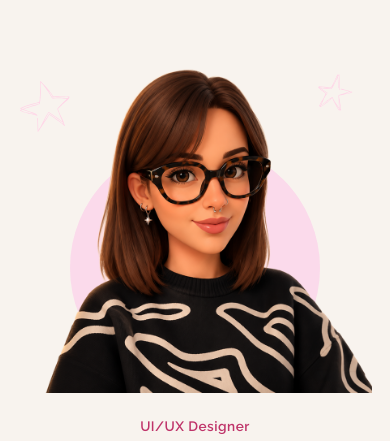
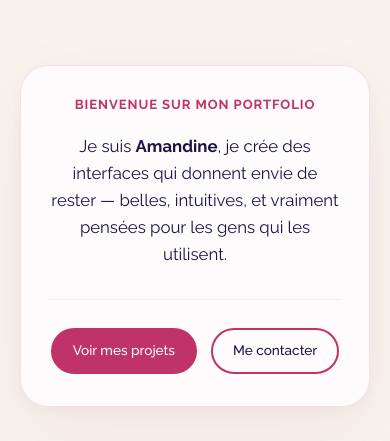
Before and after one commit to amandineascensio/Portfolio, a website: page index.html in a window 390 px wide. Shown: the part 67-508 px from the top of the page. Drawn offline with Linux system fonts and the light colour scheme.

Commit message:
updates hero

```diff
--- a/index.html
+++ b/index.html
@@ -416,13 +416,15 @@
         <img src="assets/svg/etoile-1.svg" alt="" class="hero__star hero__star--4" aria-hidden="true">
       </div>
 
-      <div class="hero__content">
-        <span class="hero__subtitle">UI/UX Designer</span>
-        <h1 class="hero__title">Amandine<br>Ascensio</h1>
-        <p class="hero__description" data-i18n="hero-desc">Je crée des interfaces qui donnent envie de rester — belles, intuitives, et vraiment pensées pour les gens qui les utilisent.</p>
-        <div class="hero__actions">
-          <a href="projets.html" class="btn btn--primary btn--lg" data-i18n="hero-cta-projects">Voir mes projets</a>
-          <a href="contact.html" class="btn btn--outline btn--lg" data-i18n="hero-cta-contact">Me contacter</a>
+      <!-- Bulle de dialogue : l'avatar accueille le visiteur -->
+      <div class="hero__bubble-wrap">
+        <div class="hero__bubble" role="region" aria-label="Présentation">
+          <p class="hero__bubble-greeting" data-i18n="bubble-greeting">Bienvenue sur mon portfolio</p>
+          <p class="hero__bubble-body" data-i18n="bubble-body">Je suis <strong>Amandine</strong>, je crée des interfaces qui donnent envie de rester — belles, intuitives, et vraiment pensées pour les gens qui les utilisent.</p>
+          <div class="hero__bubble-actions">
+            <a href="#projets" class="btn btn--primary btn--lg" data-i18n="hero-cta-projects">Voir mes projets</a>
+            <a href="contact.html" class="btn btn--outline btn--lg" data-i18n="hero-cta-contact">Me contacter</a>
+          </div>
         </div>
       </div>
     </div>
@@ -916,7 +918,7 @@
     (function() {
       var hero = document.querySelector('.hero');
       var apropos = document.querySelector('.apropos');
-      if (!hero || !apropos || window.innerWidth < 900) return;
+      if (!hero || !apropos || window.innerWidth <= 900) return;
       var locked = false;
       function snap(target) {
         locked = true;
@@ -1024,6 +1026,8 @@
         'nav-projects': 'Projets',
         'nav-contact': 'Contact',
         'hero-desc': 'Je crée des interfaces qui donnent envie de rester — belles, intuitives, et vraiment pensées pour les gens qui les utilisent.',
+        'bubble-greeting': 'Bienvenue sur mon portfolio',
+        'bubble-body': 'Je suis <strong>Amandine</strong>, je crée des interfaces qui donnent envie de rester — belles, intuitives, et vraiment pensées pour les gens qui les utilisent.',
         'hero-cta-projects': 'Voir mes projets',
         'hero-cta-contact': 'Me contacter',
         'about-title': 'À propos',
@@ -1089,6 +1093,8 @@
         'nav-projects': 'Projects',
         'nav-contact': 'Contact',
         'hero-desc': 'I design interfaces that make you want to stay — beautiful, intuitive, and genuinely built around the people who use them.',
+        'bubble-greeting': 'Welcome to my portfolio',
+        'bubble-body': 'I\'m <strong>Amandine</strong>, I design interfaces that make you want to stay — beautiful, intuitive, and genuinely built around the people who use them.',
         'hero-cta-projects': 'View my projects',
         'hero-cta-contact': 'Get in touch',
         'about-title': 'About',
--- a/style.css
+++ b/style.css
@@ -685,6 +685,35 @@ body.a11y-darkmode .projet-stats__col p {
   color: rgba(255, 255, 255, 0.75) !important;
 }
 
+/* Hero bubble – dark mode */
+body.a11y-darkmode .hero__bubble {
+  background: #2d1b4a;
+  border-color: rgba(191, 51, 105, 0.35);
+  box-shadow: 0 28px 72px rgba(0, 0, 0, 0.3), 0 4px 18px rgba(0, 0, 0, 0.15);
+}
+body.a11y-darkmode .hero__bubble::before {
+  background: #2d1b4a;
+  border-left-color: rgba(191, 51, 105, 0.35);
+  border-bottom-color: rgba(191, 51, 105, 0.35);
+}
+body.a11y-darkmode .hero__bubble-body {
+  color: rgba(255, 255, 255, 0.88);
+}
+body.a11y-darkmode .hero__bubble-body strong {
+  color: #ffffff;
+}
+body.a11y-darkmode .hero__bubble-actions {
+  border-top-color: rgba(191, 51, 105, 0.2);
+}
+body.a11y-darkmode .hero__bubble .btn--outline {
+  color: #ffffff;
+  border-color: rgba(255, 255, 255, 0.5);
+}
+body.a11y-darkmode .hero__bubble .btn--outline:hover {
+  color: var(--color-pink);
+  border-color: var(--color-pink);
+}
+
 /* Desaturate */
 body.a11y-desaturate {
   filter: grayscale(100%);
@@ -1335,30 +1364,46 @@ body.a11y-darkmode .back-btn:hover {
   position: absolute;
   z-index: 1;
   pointer-events: none;
+  will-change: transform;
 }
 
 .hero__star--1 {
   width: 110px;
   top: 12%;
   left: 0;
+  animation: star-float 9s ease-in-out infinite;
 }
 
 .hero__star--2 {
   width: 70px;
   top: 10%;
   right: 5%;
+  animation: star-float 9s ease-in-out infinite 1.5s;
 }
 
 .hero__star--3 {
   width: 55px;
   top: 38%;
   right: 0;
+  animation: star-float 9s ease-in-out infinite 0.8s;
 }
 
 .hero__star--4 {
   width: 40px;
   top: 10%;
   right: 25%;
+  animation: star-float 9s ease-in-out infinite 3s;
+}
+
+@keyframes star-float {
+  0%, 100% { transform: translateY(0) rotate(0deg); }
+  40%       { transform: translateY(-22px) rotate(20deg); }
+  70%       { transform: translateY(10px) rotate(-12deg); }
+}
+
+/* Respect du mode mouvement réduit */
+@media (prefers-reduced-motion: reduce) {
+  .hero__star { animation: none; }
 }
 
 /* ---- Contenu texte (droite) ---- */
@@ -1401,6 +1446,115 @@ body.a11y-darkmode .back-btn:hover {
   display: flex;
   gap: 16px;
   flex-wrap: wrap;
+}
+
+/* ===== HERO — BULLE DE DIALOGUE ===== */
+
+/* Wrapper flex (remplace hero__content, même alignement) */
+.hero__bubble-wrap {
+  flex: 1;
+  max-width: 500px;
+  min-width: 0;
+  align-self: center;
+  /* Légère remontée visuelle pour équilibrer avec l'avatar */
+  padding-bottom: 20vh;
+}
+
+/* La bulle */
+.hero__bubble {
+  position: relative;
+  isolation: isolate; /* garantit la gestion du z-index de la queue */
+  background: #FFFBFD;
+  border: 1px solid rgba(191, 51, 105, 0.14);
+  border-radius: 28px;
+  padding: 40px 44px;
+  box-shadow:
+    0 28px 72px rgba(191, 51, 105, 0.07),
+    0 4px 18px rgba(0, 0, 0, 0.04);
+  animation: hero-bubble-in 0.7s cubic-bezier(0.34, 1.1, 0.64, 1) 0.3s both;
+}
+
+/* Queue gauche — pointe vers l'avatar
+   Technique : carré pivoté 45°, border-left + border-bottom visibles,
+   z-index:-1 le place derrière le fond de la bulle qui masque la partie intérieure */
+.hero__bubble::before {
+  content: '';
+  position: absolute;
+  left: -10px;
+  top: 46px;
+  width: 20px;
+  height: 20px;
+  background: #FFFBFD;
+  border-left: 1px solid rgba(191, 51, 105, 0.14);
+  border-bottom: 1px solid rgba(191, 51, 105, 0.14);
+  transform: rotate(45deg);
+  border-radius: 0 0 0 3px;
+  z-index: -1;
+}
+
+/* Ligne rose fine au-dessus du texte de bienvenue */
+.hero__bubble::after {
+  content: '';
+  position: absolute;
+  top: 40px;
+  left: 44px;
+  right: 44px;
+  height: 0; /* invisible par défaut, sert de séparateur discret si besoin */
+}
+
+/* Petit label de bienvenue */
+.hero__bubble-greeting {
+  font-family: var(--font-body);
+  font-size: 0.82rem;
+  font-weight: 700;
+  color: var(--color-pink);
+  letter-spacing: 0.07em;
+  text-transform: uppercase;
+  margin-bottom: 18px;
+}
+
+/* Texte principal de la bulle */
+.hero__bubble-body {
+  font-family: var(--font-body);
+  font-size: 1.35rem;
+  color: var(--color-dark);
+  line-height: 1.65;
+  margin-bottom: 0;
+  font-weight: 400;
+}
+
+.hero__bubble-body strong {
+  font-weight: 700;
+  color: var(--color-dark);
+}
+
+/* Mots-clés mis en valeur en rose */
+.hero__bubble-body em {
+  font-style: normal;
+  color: var(--color-pink);
+  font-weight: 500;
+}
+
+/* Séparateur fin entre le texte et les boutons */
+.hero__bubble-actions {
+  display: flex;
+  gap: 14px;
+  flex-wrap: wrap;
+  margin-top: 32px;
+  padding-top: 28px;
+  border-top: 1px solid rgba(191, 51, 105, 0.1);
+}
+
+/* Animation d'apparition douce depuis la droite */
+@keyframes hero-bubble-in {
+  from {
+    opacity: 0;
+    transform: scale(0.96) translateX(14px);
+  }
+  to {
+    opacity: 1;
+    transform: scale(1) translateX(0);
+  }
 }
 
 /* ===== À PROPOS ===== */
@@ -2670,6 +2824,20 @@ body.a11y-darkmode .back-btn:hover {
     font-size: 0.95rem;
   }
 
+  /* Bulle — tablette : retire le padding-bottom de positionnement,
+     remplacé par align-self qui suffit en side-by-side */
+  .hero__bubble-wrap {
+    padding-top: 40px;
+    padding-bottom: 0;
+    align-self: center;
+  }
+  .hero__bubble {
+    padding: 32px 36px;
+  }
+  .hero__bubble-body {
+    font-size: 1.18rem;
+  }
+
   .projets {
     padding: 80px 40px 60px;
   }
@@ -2775,6 +2943,7 @@ body.a11y-darkmode .back-btn:hover {
   .hero {
     height: auto;
     min-height: 100vh;
+    overflow: hidden;
   }
 
   .header__container {
@@ -2795,23 +2964,27 @@ body.a11y-darkmode .back-btn:hover {
 
   .hero__container {
     flex-direction: column;
+    align-items: center;
     text-align: center;
-    padding: 20px 40px 0;
-    height: auto;
-  }
-
+    padding: 8px 32px 20px;
+    gap: 12px;
+  }
+
+  /* Avatar en second, peut déborder en bas — c'est décoratif */
   .hero__visual {
-    height: 55vh;
+    order: 2;
+    height: 52dvh;
     width: 100%;
+    flex-shrink: 0;
   }
 
   .hero__avatar {
-    height: 55vh;
+    height: 52dvh;
   }
 
   .hero__circle {
-    width: min(400px, 53vh);
-    height: min(400px, 53vh);
+    width: min(400px, 54dvh);
+    height: min(400px, 54dvh);
   }
 
   .hero__content {
@@ -2829,6 +3002,27 @@ body.a11y-darkmode .back-btn:hover {
   }
 
   .hero__actions {
+    justify-content: center;
+  }
+
+  /* Bulle en premier, avatar en dessous */
+  .hero__bubble-wrap {
+    order: 1;
+    padding-bottom: 0;
+    width: 100%;
+    max-width: 100%;
+    flex-shrink: 0;
+  }
+  .hero__bubble {
+    text-align: center;
+    padding: 28px 28px 32px;
+  }
+  .hero__bubble::before { display: none; }
+  .hero__bubble-body {
+    font-size: 1.05rem;
+    line-height: 1.6;
+  }
+  .hero__bubble-actions {
     justify-content: center;
   }
 
@@ -3089,21 +3283,21 @@ body.a11y-darkmode .back-btn:hover {
   }
 
   .hero__container {
-    padding: 16px 20px 0;
-    gap: 20px;
+    padding: 12px 20px 0;
+    gap: 16px;
   }
 
   .hero__visual {
-    height: 50vh;
+    height: 48dvh;
   }
 
   .hero__avatar {
-    height: 50vh;
+    height: 48dvh;
   }
 
   .hero__circle {
-    width: min(300px, 48vh);
-    height: min(300px, 48vh);
+    width: min(300px, 50dvh);
+    height: min(300px, 50dvh);
   }
 
   .hero__title {
```
